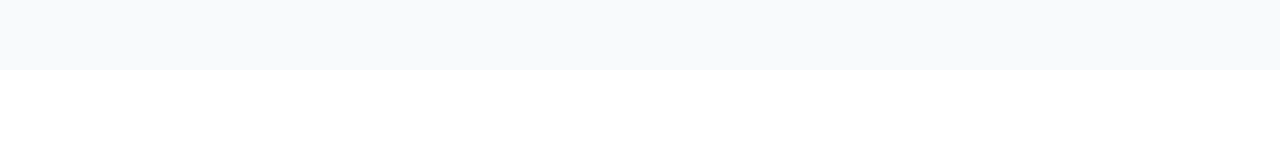
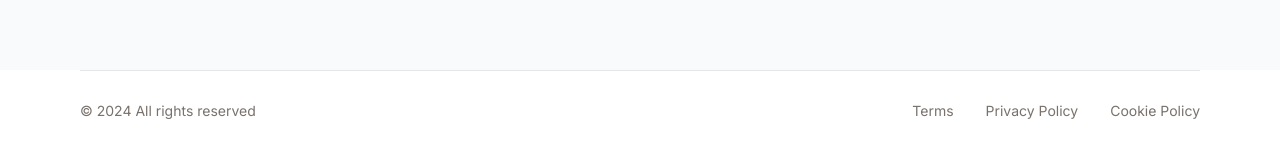
Before and after one commit to dusunax/casecase, a Next.js app: page / in a window 1280 px wide. Shown: the part 3709-3857 px from the top of the page. Before the commit the page ends 3779 px from the top, so only its background shows below. Built offline with nearby package versions, Linux system fonts and the light colour scheme; no server answers.

Commit message:
feat: add footer

```diff
--- a/src/app/layout.tsx
+++ b/src/app/layout.tsx
@@ -2,6 +2,7 @@
 import { Inter } from "next/font/google";
 import "./globals.css";
 import Navbar from "@/components/partial/Navbar";
+import Footer from "@/components/partial/Footer";
 
 const inter = Inter({ subsets: ["latin"] });
 
@@ -20,6 +21,7 @@
       <body className={inter.className}>
         <Navbar />
         {children}
+        <Footer />
       </body>
     </html>
   );
--- /dev/null
+++ b/src/components/partial/Footer.tsx
@@ -0,0 +1,45 @@
+import Link from "next/link";
+import MaxWidthWrapper from "../wrapper/MaxWidthWrapper";
+
+const Footer = () => {
+  return (
+    <footer className="bg-white h-20 relative">
+      <MaxWidthWrapper>
+        <div className="border-t border-gray-200" />
+
+        <div className="h-full flex flex-col md:flex-row md:justify-between justify-center items-center">
+          <div className="text-center md:text-left pb-2 md:pb-0">
+            <p className="text-sm text-muted-foreground">
+              &copy; {new Date().getFullYear()} All rights reserved
+            </p>
+          </div>
+
+          <div className="flex items-center justify-center">
+            <div className="flex space-x-8">
+              <Link
+                href="#"
+                className="text-sm text-muted-foreground hover:text-gray-600"
+              >
+                Terms
+              </Link>
+              <Link
+                href="#"
+                className="text-sm text-muted-foreground hover:text-gray-600"
+              >
+                Privacy Policy
+              </Link>
+              <Link
+                href="#"
+                className="text-sm text-muted-foreground hover:text-gray-600"
+              >
+                Cookie Policy
+              </Link>
+            </div>
+          </div>
+        </div>
+      </MaxWidthWrapper>
+    </footer>
+  );
+};
+
+export default Footer;
```
